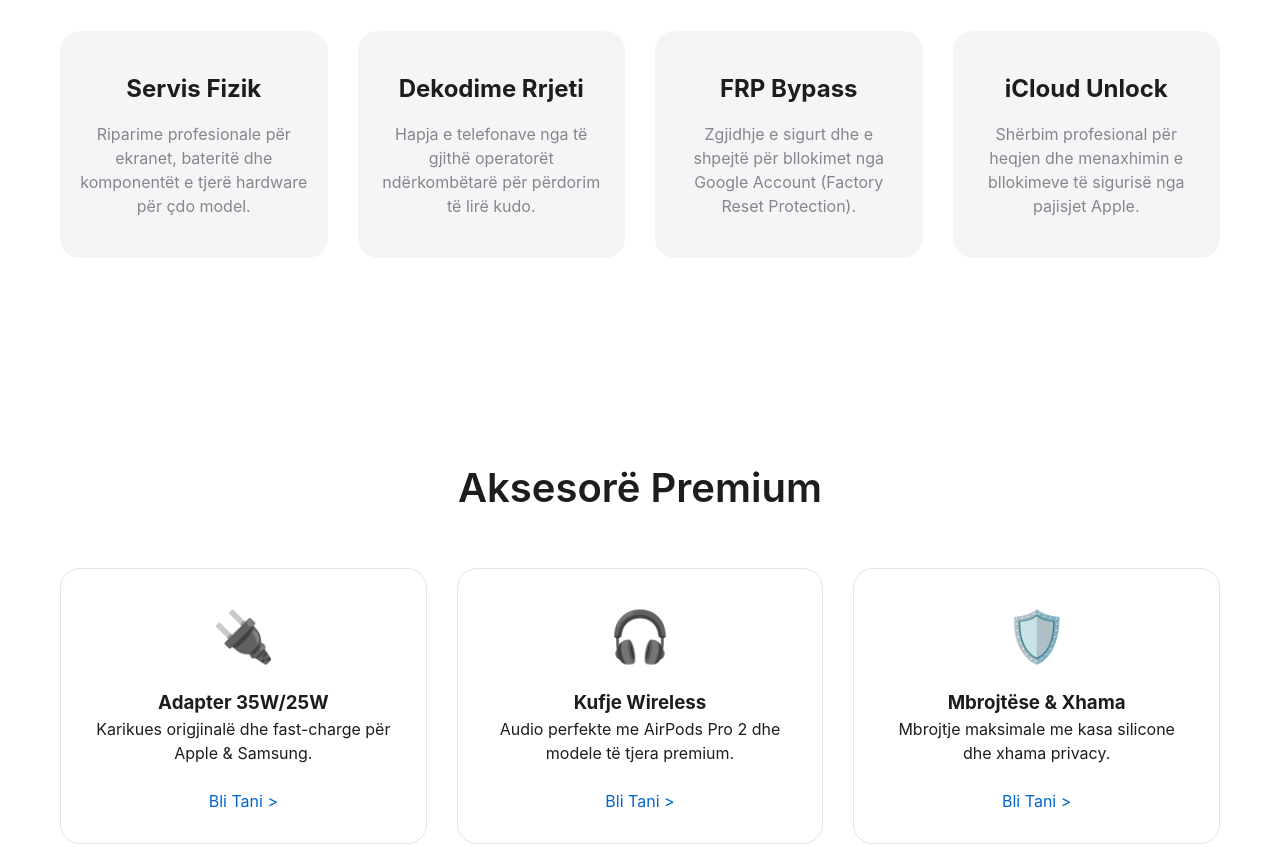
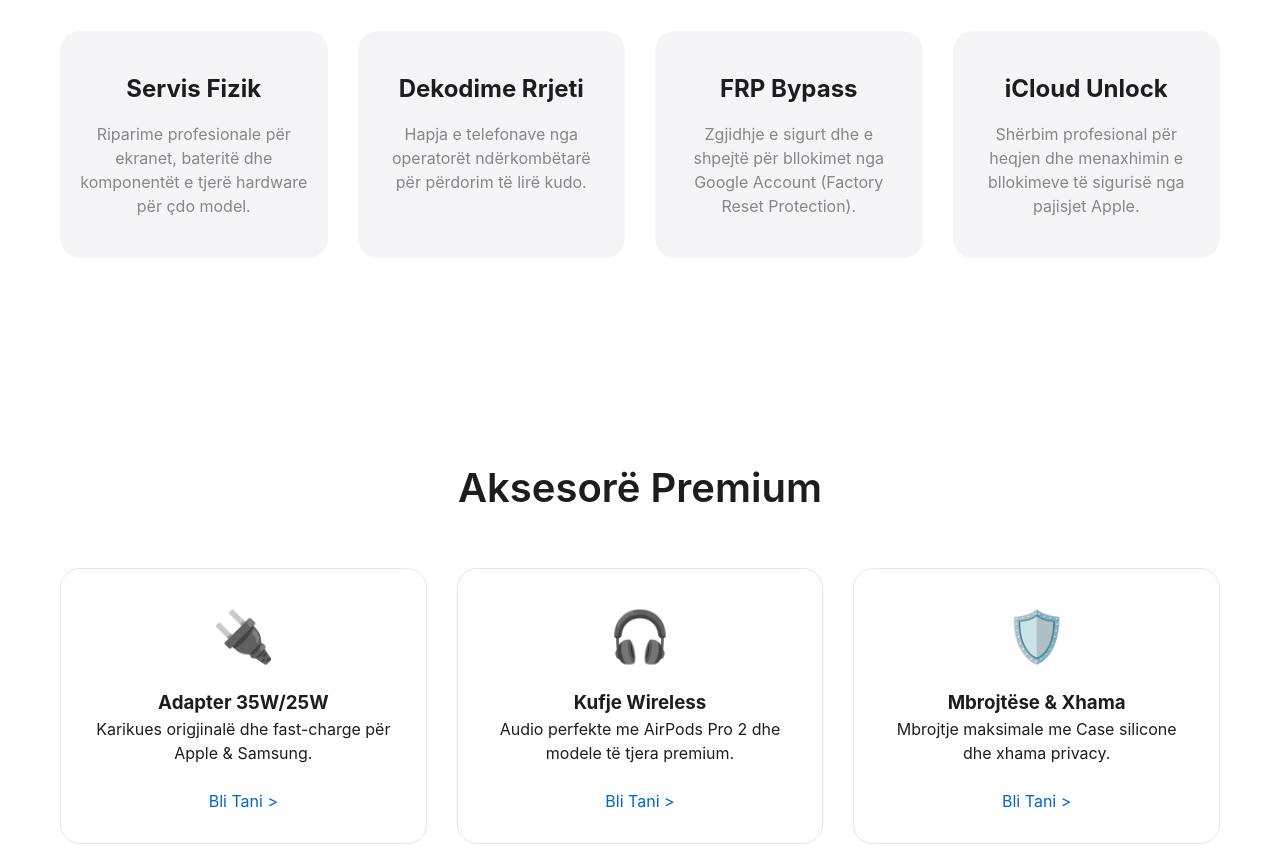
Before and after one commit to arbenigg/arbenimobile, a plain HTML site: page index.html in a window 1280 px wide. Shown: the part 620-1467 px from the top of the page. Drawn offline with Linux system fonts and the light colour scheme.

Commit message:
Update index.html

```diff
--- a/index.html
+++ b/index.html
@@ -198,7 +198,7 @@
             </div>
             <div class="card">
                 <h3>Dekodime Rrjeti</h3>
-                <p>Hapja e telefonave nga të gjithë operatorët ndërkombëtarë për përdorim të lirë kudo.</p>
+                <p>Hapja e telefonave nga operatorët ndërkombëtarë për përdorim të lirë kudo.</p>
             </div>
             <div class="card">
                 <h3>FRP Bypass</h3>
@@ -231,7 +231,7 @@
             <div class="product-card">
                 <div style="font-size: 50px; color: #86868b; margin-bottom: 15px;">🛡️</div>
                 <h3>Mbrojtëse & Xhama</h3>
-                <p>Mbrojtje maksimale me kasa silicone dhe xhama privacy.</p>
+                <p>Mbrojtje maksimale me Case silicone dhe xhama privacy.</p>
                 <br>
                 <a href="#" style="color: var(--link-blue); text-decoration: none;">Bli Tani ></a>
             </div>
@@ -246,7 +246,7 @@
 
     <footer>
         <p>ArbeniMobile &copy; 2026. Të gjitha të drejtat të rezervuara.</p>
-        <p style="margin-top: 10px;">Adresa e lokalit tuaj | +383 4X XXX XXX | info@arbenimobile.com</p>
+        <p style="margin-top: 10px;">Adresa e lokalit tuaj | +383 48 545 516 | info@arbenimobile.com</p>
     </footer>
 
 </body>
```
